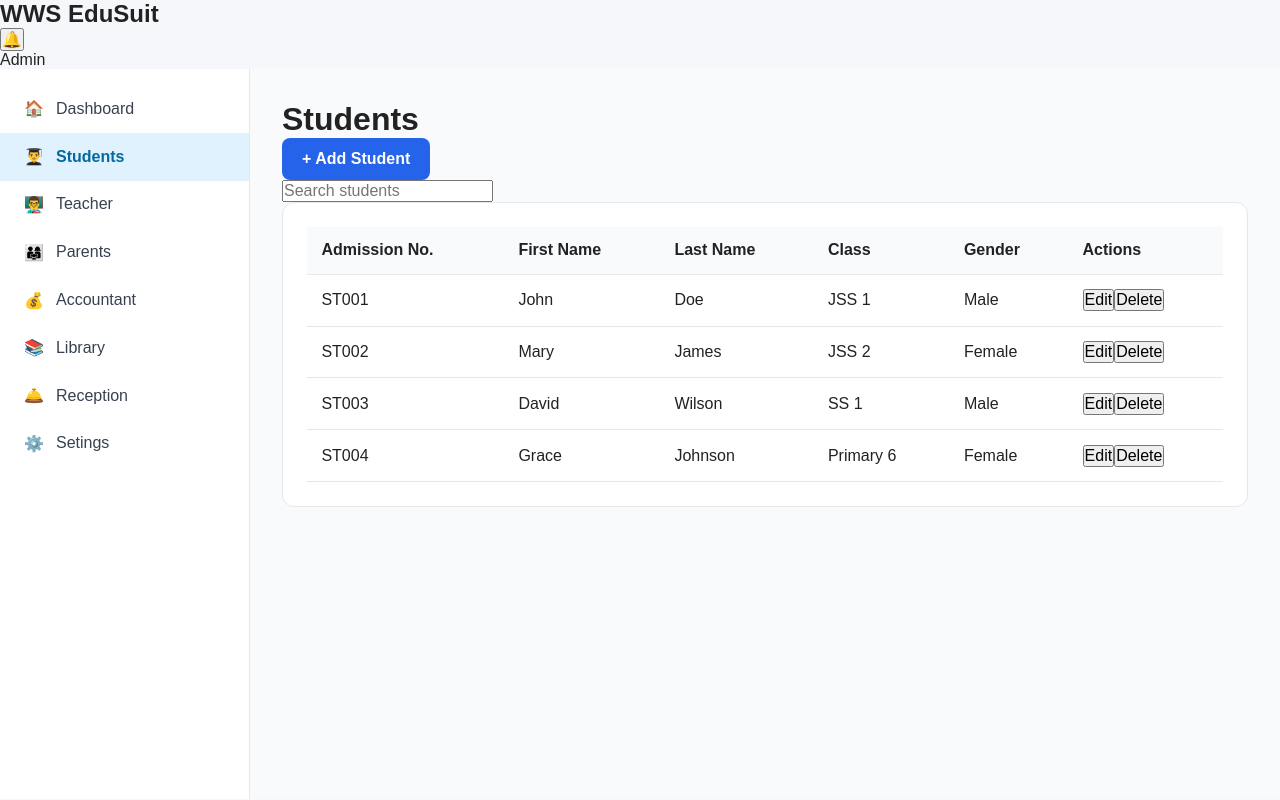
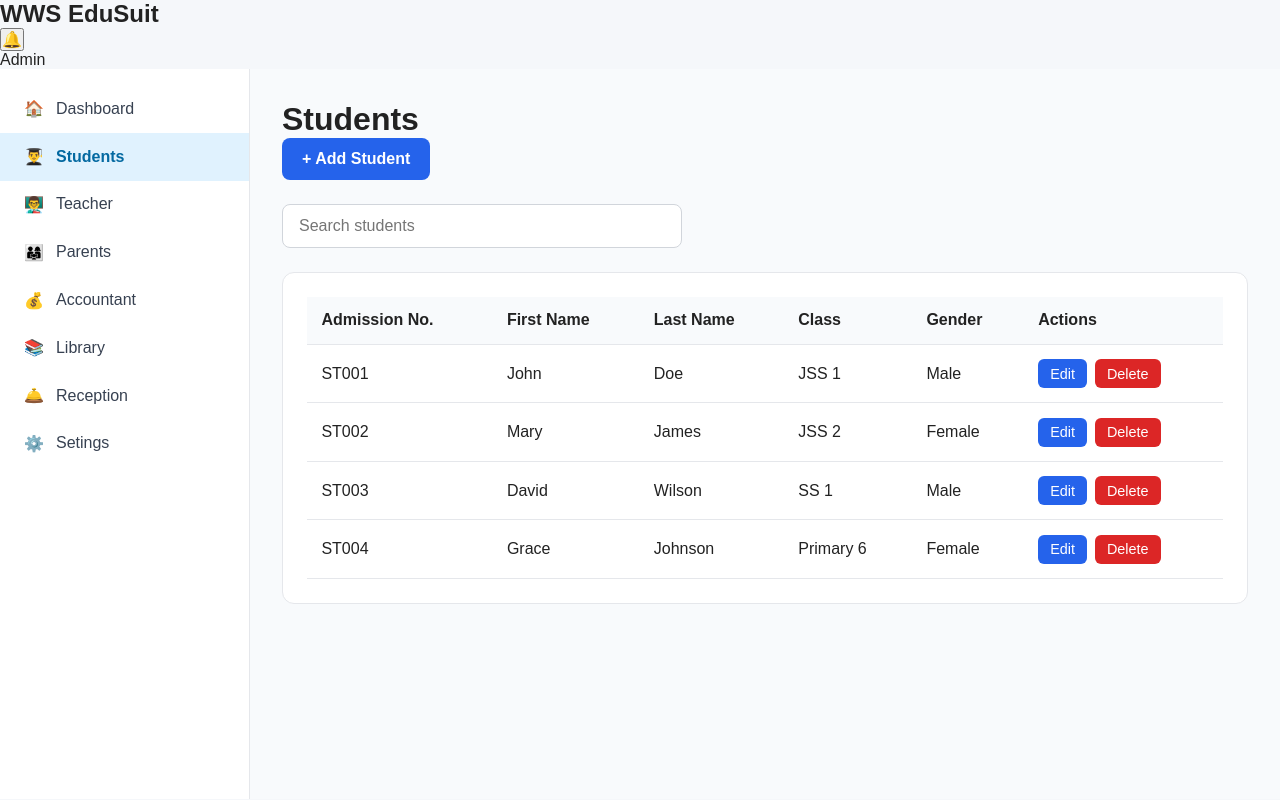
Before and after one commit to WeMoren/wws-edusuite, a React (Vite) app in the folder client/: page /dashboard/students in a window 1280 px wide. Built offline with nearby package versions, Linux system fonts and the light colour scheme.

Commit message:
Added student search and action button styles

```diff
--- a/client/src/components/students/StudentTable.jsx
+++ b/client/src/components/students/StudentTable.jsx
@@ -27,11 +27,16 @@ const StudentTable = ({students, onEdit, onDelete}) => {
                         <td>{student.class}</td>
                         <td>{student.gender}</td>
                         <td>
-                            <button onClick={() => onEdit(student)}>
+                            <div className="student-table__actions">
+                                <button
+                                className='student-table__edit'
+                                 onClick={() => onEdit(student)}>
                                  Edit
                             </button>
 
-                            <button onClick={() => {
+                            <button
+                            className='student-table__delete'
+                            onClick={() => {
                                 const confirmed = window.confirm(
                                     `Delete ${student.firstName}  ${student.lastName}?`
                                 );
@@ -43,6 +48,10 @@ const StudentTable = ({students, onEdit, onDelete}) => {
                                 Delete
                             </button>
 
+
+
+
+                            </div>
                         </td>
                      </tr>
                 ) )}
--- a/client/src/pages/dashboard/Students.css
+++ b/client/src/pages/dashboard/Students.css
@@ -23,3 +23,54 @@
 .students-page__button:hover{
     background: #1d4ed8;
 }
+
+.students-page__search {
+  margin: 1.5rem 0;
+}
+
+.students-page__search input{
+  width: 100%;
+  max-width: 400px;
+  padding: 0.75rem 1rem;
+  border: 1px solid #d1d5db;
+  border-radius: 8px;
+  font-size: 1rem;
+}
+
+
+.students-page__search input:focus{
+  outline: none;
+  border-color: #2563eb;
+}
+
+.student-table__actions {
+  display: flex;
+  gap: 0.5rem;
+}
+
+.student-table__actions button{
+  padding: 0.4rem 0.75rem;
+  border: none;
+  border-radius: 6px;
+  cursor: pointer;
+  font-size: 0.9rem;
+}
+
+.student-table__edit {
+  background-color: #2563eb;
+  color: white;
+}
+
+
+.student-table__delete {
+  background-color: #dc2626;
+  color: white;
+}
+
+.student-table__edit:hover {
+    opacity: 0.9;
+}
+
+.student-table__delete:hover {
+    opacity: 0.9;
+}
--- a/client/src/pages/dashboard/Students.jsx
+++ b/client/src/pages/dashboard/Students.jsx
@@ -40,7 +40,7 @@ const Students = () => {
              </button>
         </div>
 
-        <div className="student-page__search">
+        <div className="students-page__search">
             <input
                 type="text"
                 placeholder='Search students'
```
